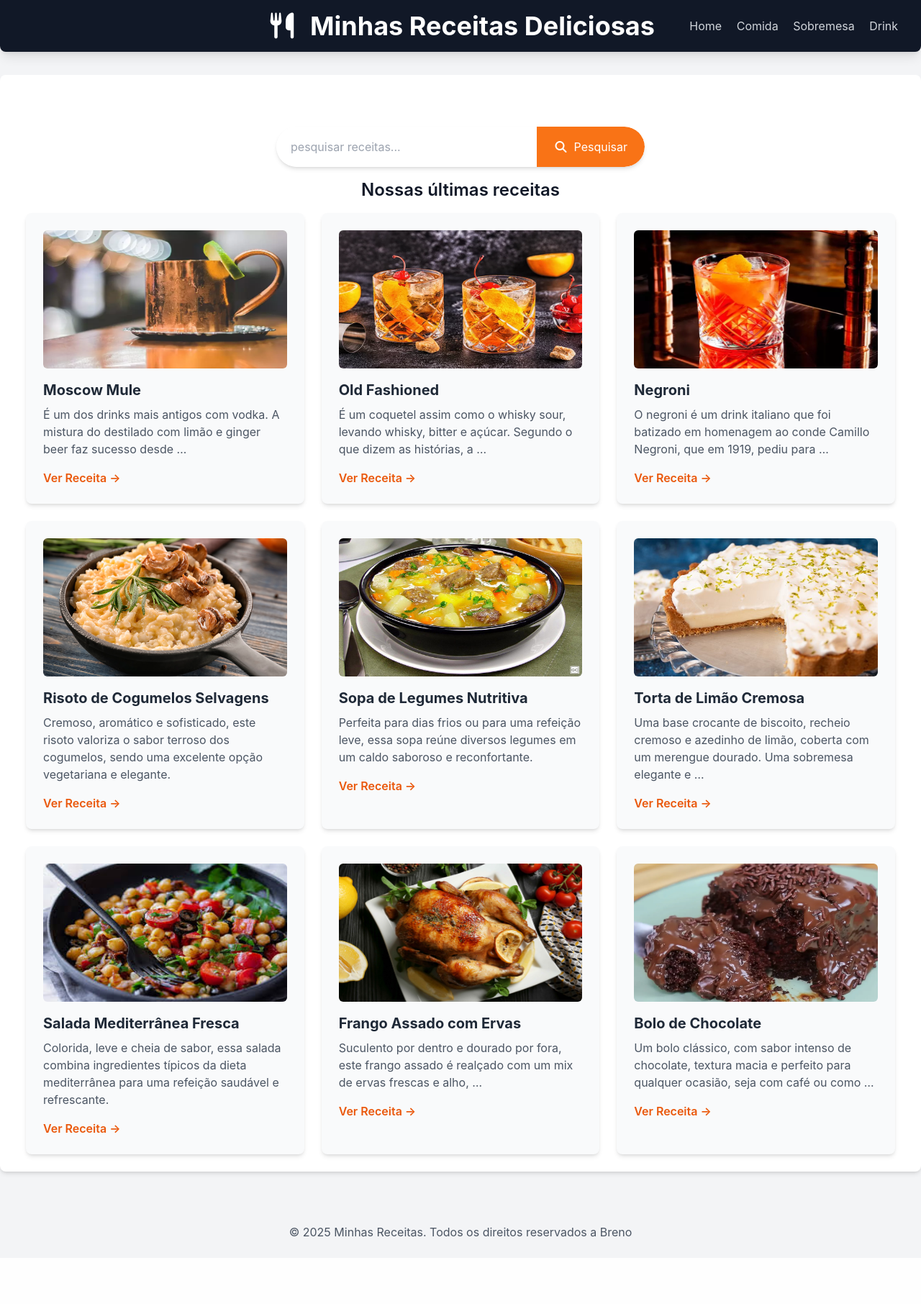
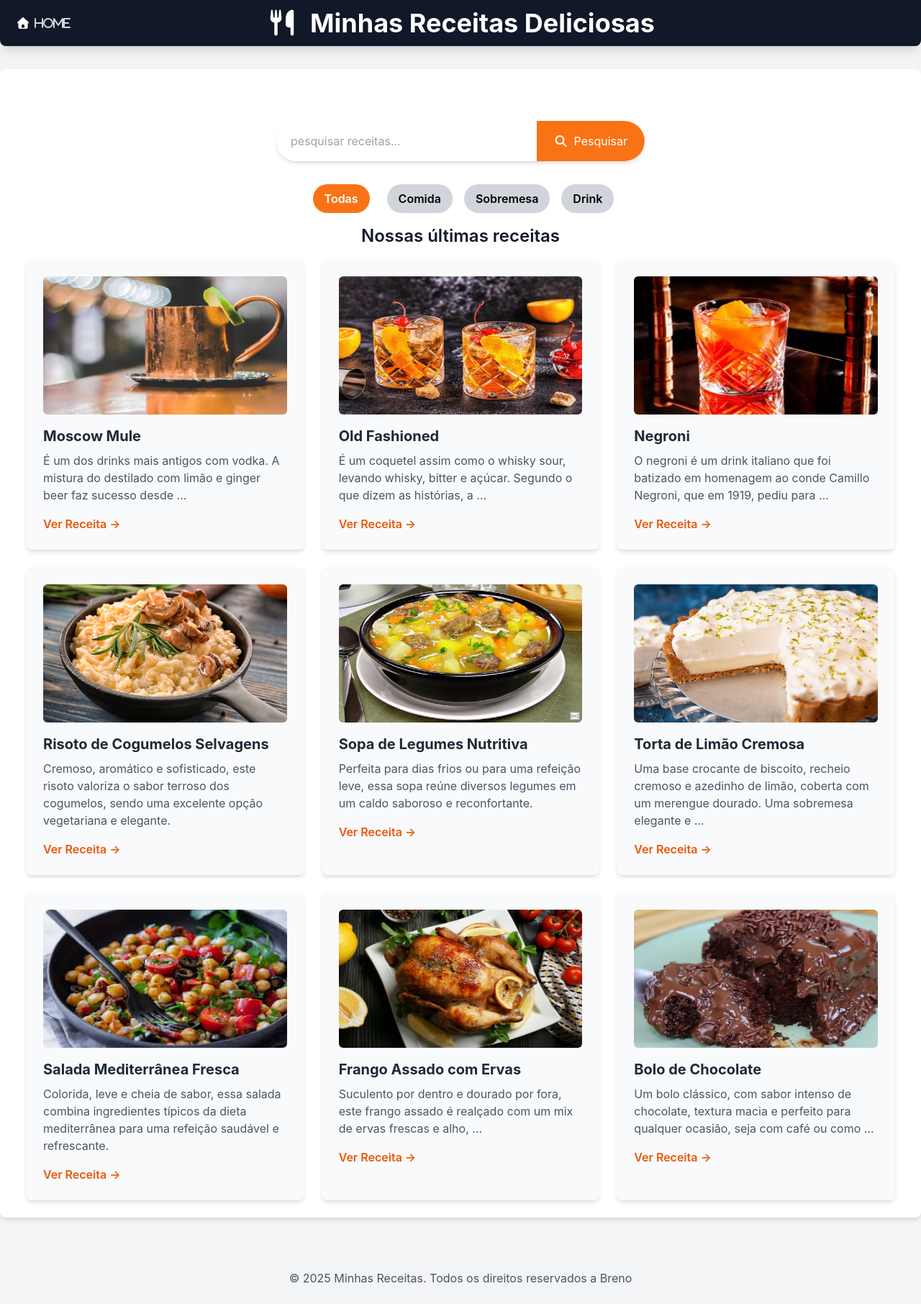
Before and after one commit to brenozein/projetoDjangositereceita, a Django app: page /receitas/ in a window 1280 px wide. Shown: the whole page at 72% size. Before the commit the page ends 1719 px from the top, so only its background shows below. Run offline with Django 5.2, Linux system fonts and the light colour scheme; data comes from the database, SQL or seed files in the repository; both versions use the stored data as it was after the commit; some libraries are stand-ins or nearby versions.

Commit message:
atualizacao

```diff
--- a/receitas/templates/receitas/base.html
+++ b/receitas/templates/receitas/base.html
@@ -30,11 +30,11 @@
                     <h1 class="text-4xl font-bold text-center sm:text-left">Minhas Receitas Deliciosas</h1>
                 </div>
             </div>
-            <nav class="ml-auto relative z-10">
-                <a href="{%url 'home'%}" class="text-gray-300 hover:text-white mx-2">Home</a>
-                <a href="{%url 'home'%}?categoria=comida" class="text-gray-300 hover:text-white mx-2">Comida</a>
+             <nav class="mr-auto relative z-10 flex space-x-4">
+                <i class="fas fa-home"><a href="{%url 'home'%}" class="text-gray-300 hover:text-white mx-2">Home</a></i>
+                <!-- <a href="{%url 'home'%}?categoria=comida" class="text-gray-300 hover:text-white mx-2">Comida</a>
                 <a href="{%url 'home'%}?categoria=sobremesa" class="text-gray-300 hover:text-white mx-2">Sobremesa</a>
-                <a href="{%url 'home'%}?categoria=drink" class="text-gray-300 hover:text-white mx-2">Drink</a>
+                <a href="{%url 'home'%}?categoria=drink" class="text-gray-300 hover:text-white mx-2">Drink</a> -->
 
             </nav>
         </div>
--- a/receitas/templates/receitas/home.html
+++ b/receitas/templates/receitas/home.html
@@ -15,6 +15,15 @@
         </button>
     </form>
 </section>
+
+<nav class="relative justify-center my-4 z-10 flex space-x-4">
+    <a href="{%url 'home'%}" class="text-white mx-2 px-4 py-2 rounded-full bg-orange-500 hover:bg-orange-600 font-semibold">Todas</a>
+    <a href="{%url 'home'%}?categoria=comida" class="text-black mx-2 px-4 py-2 rounded-full bg-gray-300 hover:bg-gray-500 font-semibold">Comida</a>
+    <a href="{%url 'home'%}?categoria=sobremesa" class="text-black mx-2 px-4 py-2 rounded-full bg-gray-300 hover:bg-gray-500 font-semibold">Sobremesa</a>
+    <a href="{%url 'home'%}?categoria=drink" class="text-black mx-2 px-4 py-2 rounded-full bg-gray-300 hover:bg-gray-500 font-semibold">Drink</a>
+
+</nav>
+
 <!-- <main class="container mx-auto p-6 mt-8 bg-white rounded-lg shadow-md"> -->
 <!-- Título da seção de receitas -->
 <h2 class="text-2xl font-semibold mb-4 text-center">Nossas últimas receitas</h2>
@@ -30,7 +39,8 @@
         {% endif %}
         <h3 class="text-xl font-bold mb-2 text-gray-800">{{ receita.title }}</h3>
         <p class="text-gray-600 mb-4">{{ receita.description|truncatewords:20}}</p>
-            <a href="{% url 'receita_detail' receita.id %}" class="text-orange-600 hover:text-orange-800 font-semibold">Ver Receita &rarr;</a>
+        <a href="{% url 'receita_detail' receita.id %}" class="text-orange-600 hover:text-orange-800 font-semibold">Ver
+            Receita &rarr;</a>
     </div>
     {% empty%}
     <p class="text-center text-gray-500 col-span-full">Nenhuma receita encontrada.</p>
@@ -39,4 +49,5 @@
 {% endblock %}
 <!-- ss</main> -->
 </body>
+
 </html>
```
Also changed, not shown: db.sqlite3. Lines whose indentation alone changed are shown as unchanged.
